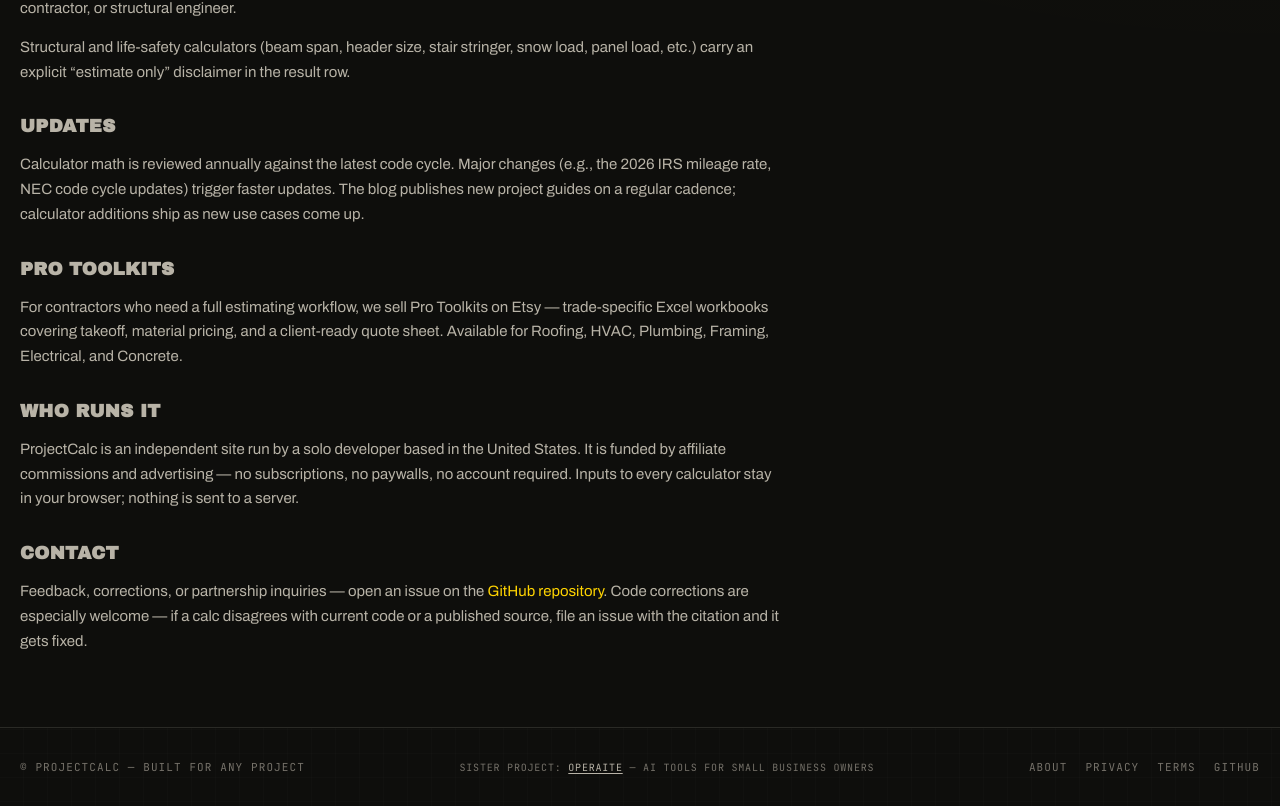
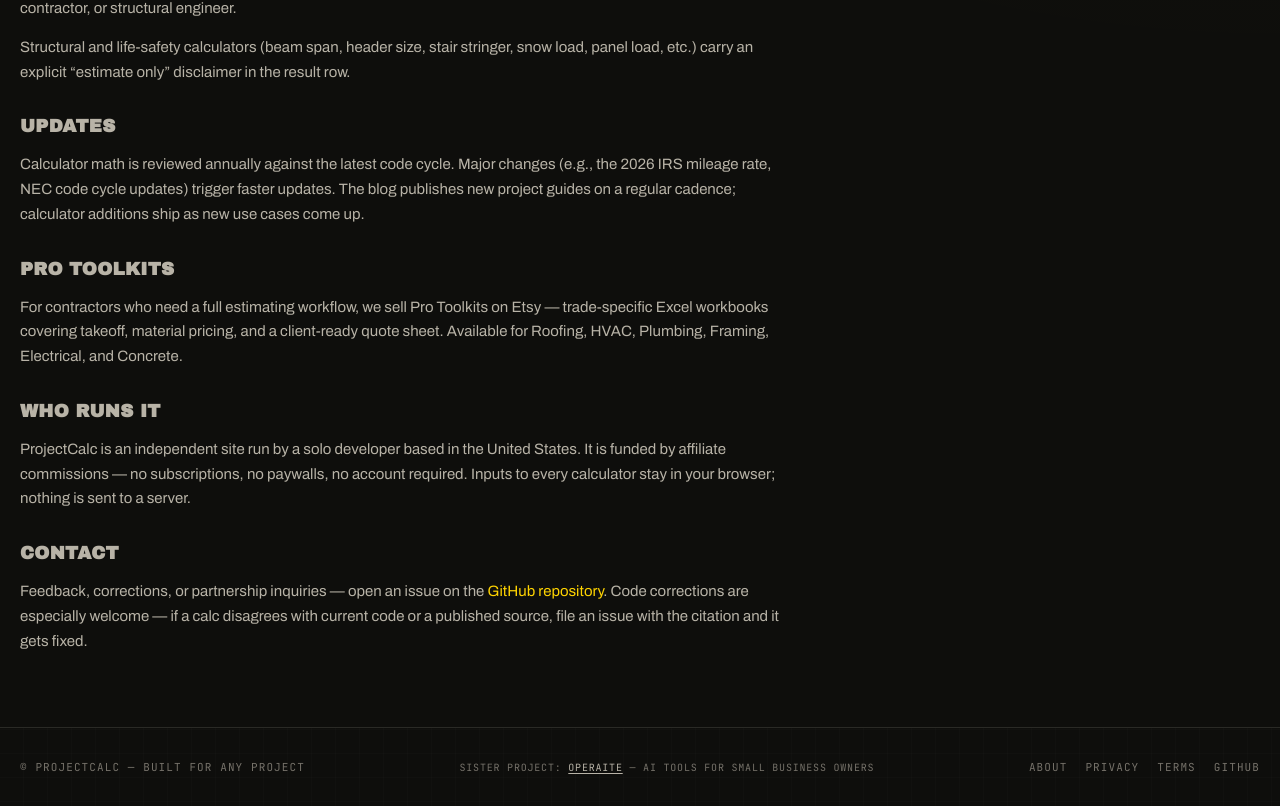
Before and after one commit to sabanite08/projectcalc, a Next.js app: page /about in a window 1280 px wide. Shown: the part 1430-2236 px from the top of the page. Built offline with nearby package versions, Linux system fonts and the light colour scheme.

Commit message:
about: drop "and advertising" from funding line
AdSense was denied; the line claiming "funded by affiliate commissions and advertising" is now stale. Affiliate (Amazon) is still active.

```diff
--- a/app/about/page.tsx
+++ b/app/about/page.tsx
@@ -157,8 +157,8 @@ export default function About() {
           <h2 style={{ marginTop: 32 }}>Who runs it</h2>
           <p>
             ProjectCalc is an independent site run by a solo developer based in
-            the United States. It is funded by affiliate commissions and
-            advertising — no subscriptions, no paywalls, no account required.
+            the United States. It is funded by affiliate commissions — no
+            subscriptions, no paywalls, no account required.
             Inputs to every calculator stay in your browser; nothing is sent
             to a server.
           </p>
```
